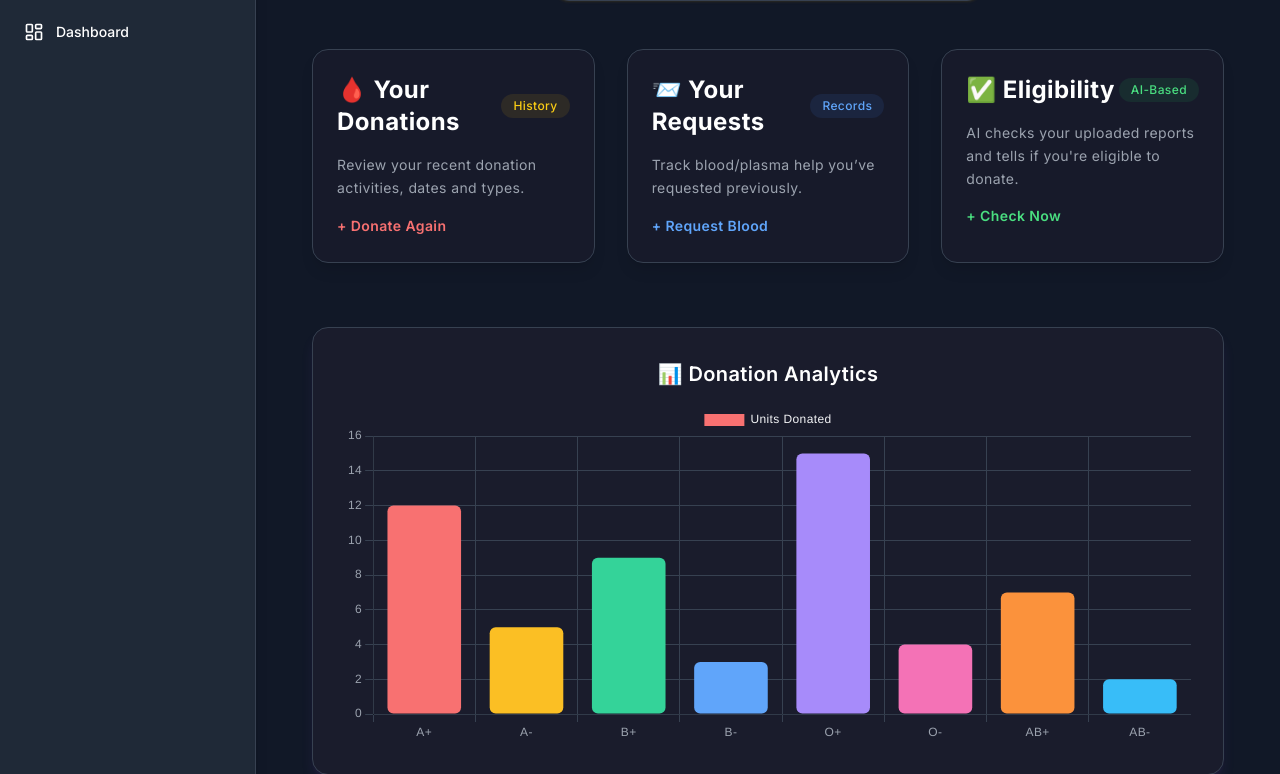
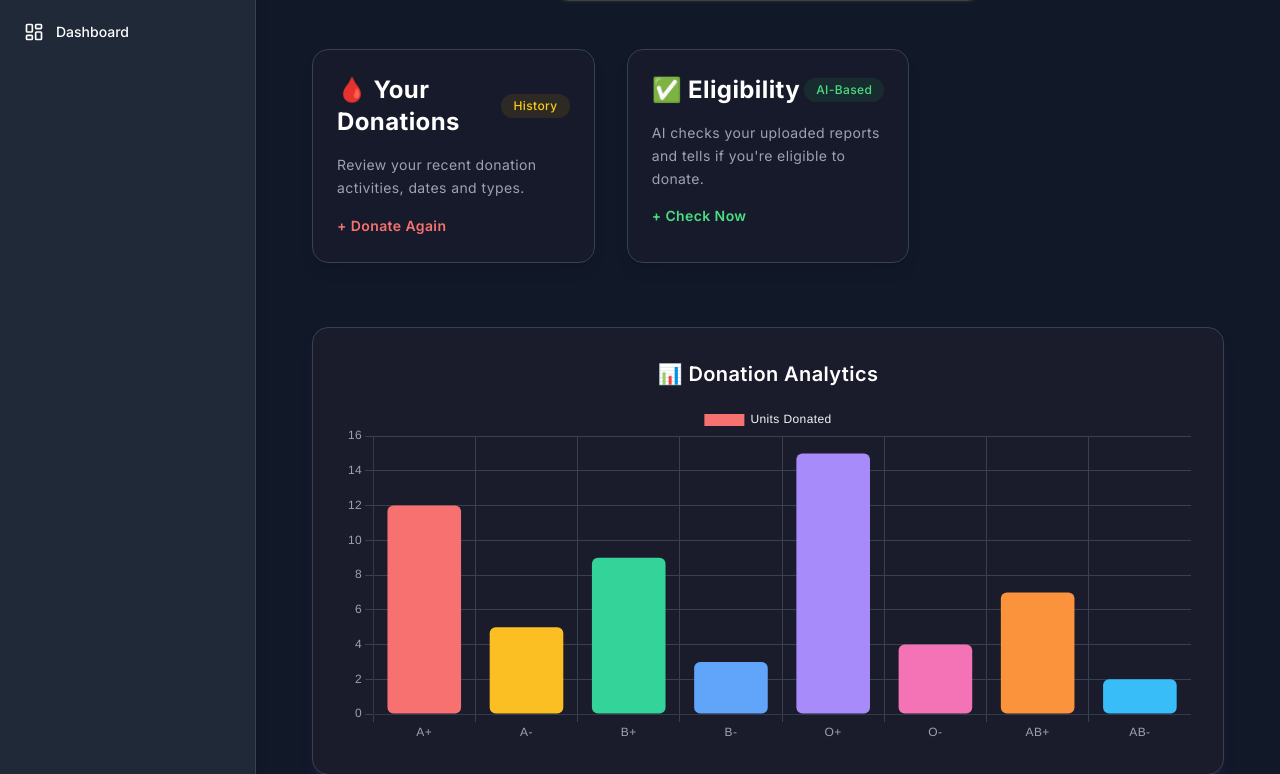
Before and after one commit to Neelchothani/PlasmoBloodSync, a Flask app: template templates/dashboard.html in a window 1280 px wide. Shown: the part 298-1072 px from the top of the page. Run offline with Flask 3, Linux system fonts and the light colour scheme; the template is opened without the code that fills it, so the values that code supplies are empty; parts of the project's set-up code (start-up, migrations or seed data) failed here and were passed over; some libraries are stand-ins or nearby versions.

Commit message:
Request card update

```diff
--- a/templates/dashboard.html
+++ b/templates/dashboard.html
@@ -27,16 +27,6 @@
         </div>
         <p class="text-gray-400 text-sm leading-relaxed">Review your recent donation activities, dates and types.</p>
         <a href="/donate" class="inline-block mt-4 text-red-400 hover:text-red-300 text-sm font-semibold">+ Donate Again</a>
-      </div>
-
-      <!-- Requests Card -->
-      <div class="bg-[#1a1c2c]/80 border border-gray-700 rounded-2xl p-6 shadow-lg transition transform hover:-translate-y-1 hover:shadow-blue-500/30 backdrop-blur-md">
-        <div class="flex items-center justify-between mb-4">
-          <h2 class="text-2xl font-bold text-white">📨 Your Requests</h2>
-          <span class="text-xs font-medium bg-blue-500/10 text-blue-400 px-3 py-1 rounded-full">Records</span>
-        </div>
-        <p class="text-gray-400 text-sm leading-relaxed">Track blood/plasma help you’ve requested previously.</p>
-        <a href="/request-blood" class="inline-block mt-4 text-blue-400 hover:text-blue-300 text-sm font-semibold">+ Request Blood</a>
       </div>
 
       <!-- Eligibility Card -->
```
